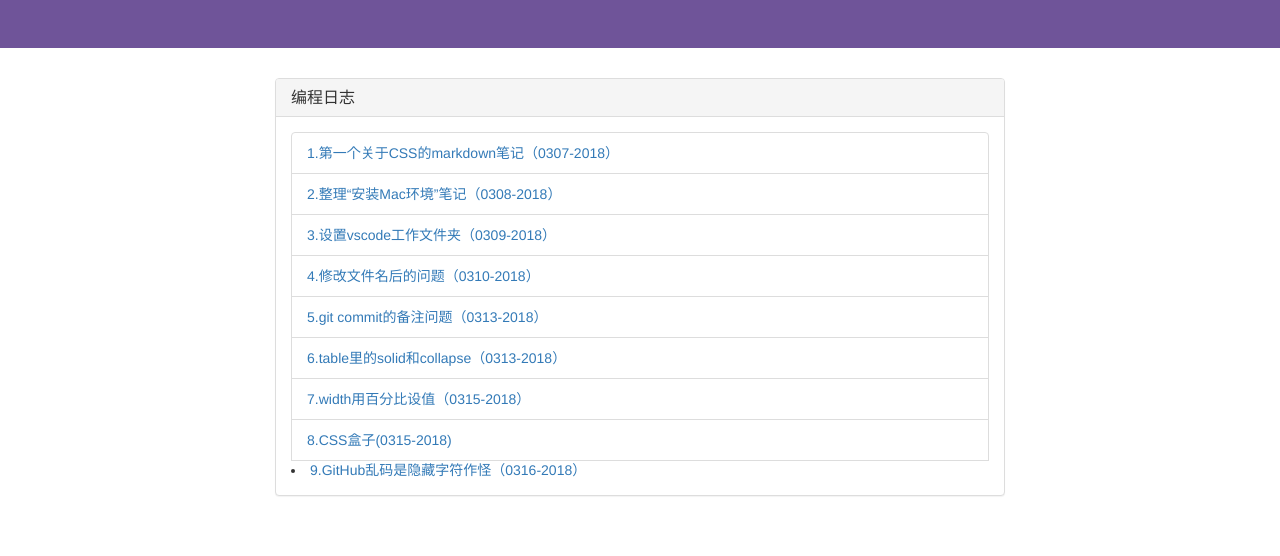
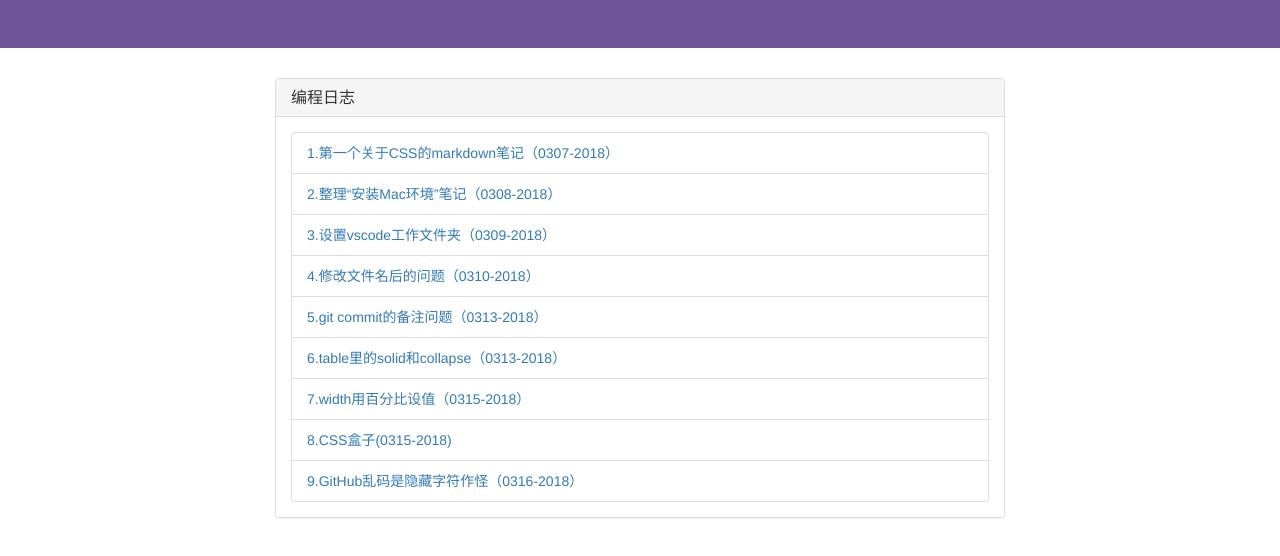
Before and after one commit to LearnerYing/Programming-Note, a plain HTML site: page index.html in a window 1280 px wide. Shown: the part 122-678 px from the top of the page. Drawn offline with nearby package versions, Linux system fonts and the light colour scheme.

Commit message:
添加个人日志

```diff
--- a/index.html
+++ b/index.html
@@ -62,7 +62,7 @@
                 8.CSS盒子(0315-2018)
               </a>
             </li>
-            <li>
+            <li class="list-group-item">
               <a href="https://github.com/LearnerYing/Programming-Note/blob/master/9.%E8%A7%A3%E5%86%B3GitHub%E4%B9%B1%E7%A0%81%E9%97%AE%E9%A2%98.md">
               9.GitHub乱码是隐藏字符作怪（0316-2018）
               </a>
```
